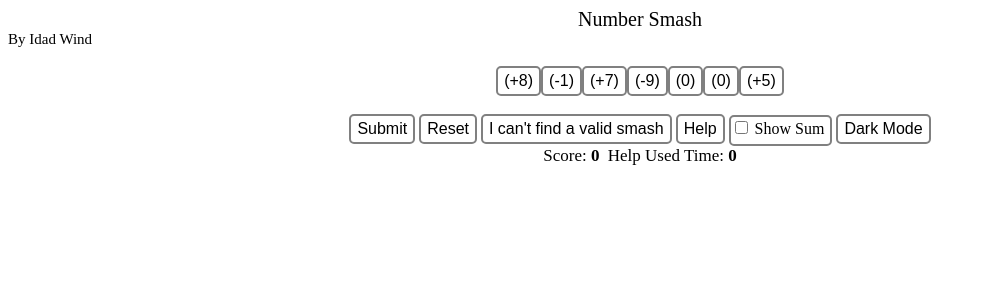
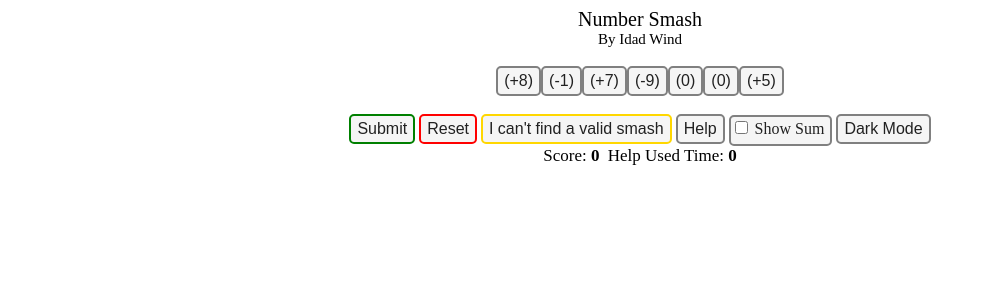
Before and after one commit to idadwind1/NumberSmash, a Jekyll site: the page built from index.md, in a window 1280 px wide. Shown: the top 300 px of the page, without its empty margins (0-985 px from the left). Built offline with Jekyll 4.4.1, drawn with Linux system fonts in a browser that asks for light colours.

Commit message:
Bug fix
fix bug in css and js

```diff
--- a/_layouts/main.html
+++ b/_layouts/main.html
@@ -37,9 +37,9 @@
 			<input type="reset" id="reset_button" value="Reset" class="buttons reset_button">
 			<input type="button" id="check_game_button" value="I can't find a valid smash" class="buttons warning_button">
 			<input type="button" id="help_button" value="Help" class="buttons">
-			<div id="show_sum_checkbox" class="inline_block">
-				<label for="ShowSum" class="buttons checkbox">
-					<input type="checkbox" id="ShowSum" style="cursor: pointer">
+			<div id="show_sum_checkbox_container" class="inline_block">
+				<label for="show_sum_checkbox" class="buttons checkbox">
+					<input type="checkbox" id="show_sum_checkbox" style="cursor: pointer">
 					<span style="cursor: pointer" class="not-trans">Show Sum</span>
 				</label>
 			</div>
--- a/assets/basic/style.css
+++ b/assets/basic/style.css
@@ -1,7 +1,7 @@
 :root{
-	--submit-button-color: green;
-	--reset-button-color: red;
-	--warning-button-color: gold;
+	--submit-button-background-color: green;
+	--reset-button-background-color: red;
+	--warning-button-background-color: gold;
 }
 
 /*body*/
@@ -21,7 +21,9 @@
 }
 .subtitle2 {
 	font-size:15px;
+	text-align: center;
 }
+.title, .s
 .text {
 	color: black;
 }
@@ -34,13 +36,13 @@
 }
 /*buttons*/
 .submit_button {
-    border: 2px solid --submit-button-color;
+    border: 2px solid var(--submit-button-background-color);
 }
 .reset_button {
-    border: 2px solid --reset-button-color;
+    border: 2px solid var(--reset-button-background-color);
 }
 .warning_button{
-	border: 2px solid --warning-button-color;
+	border: 2px solid var(--warning-button-background-color);
 }
 /*checkboxes&radioboxes*/
 .checkbox{
--- a/assets/scripts.js
+++ b/assets/scripts.js
@@ -79,6 +79,7 @@ function DocumentReadyEvent() {
 	const btnCheckGame = document.getElementById("check_game_button");
 	const checkBoxShowSum = document.getElementById("show_sum_checkbox");
 	const spanSum = document.getElementById("sum_span");
+	const spanSumContainer = document.getElementById("sum_span_container");
 	const spanScore = document.getElementById("score_span");
 	const spanHelp = document.getElementById("help_span");
 	const spanGameOver = document.getElementById("gameover_span");
@@ -230,8 +231,9 @@ function DocumentReadyEvent() {
 		initGame(numberCount);
 	});
 	checkBoxShowSum.addEventListener("click", function() {
-		if (spanSum.classList.contains("hide-with-self")) spanSum.classList.remove("hide-with-self");
-		else spanSum.classList.add("hide-with-self");
+		console.log("1");
+		if (spanSumContainer.classList.contains("hide-with-self")) spanSumContainer.classList.remove("hide-with-self");
+		else spanSumContainer.classList.add("hide-with-self");
 	});
 	btnHelp.addEventListener("click", function() {
 		updateHelp(helpUsedTime+1);
--- a/assets/style.css
+++ b/assets/style.css
@@ -1,6 +1,16 @@
 :root{
 	--night-foreground-color: #E0E0E0;
 	--night-background-color: #424242;
+	--light-background-color: #F5F5F5;
+	--light-foreground-color: #212121;
+	--submit-button-background-color: green;
+	--submit-button-foreground-color: white;
+	--reset-button-background-color: red;
+	--reset-button-foreground-color: white;
+	--warning-button-background-color: gold;
+	--warning-button-foreground-color: black;
+	--default-button-background-color: gray;
+	--default-button-foreground-color: white;
 }
 
 /*body*/
@@ -27,7 +37,7 @@
 	transition-duration: 0s;
 }
 /*texts*/
-.night span{
+.night span, .night div{
 	color: white;
 }
 .title {
@@ -53,39 +63,38 @@
 	height: 30px;
 	font-size: 16px;
 	cursor: pointer;
-	background-color: white;
-	color: black;
-	border: 2px solid gray;
+	border: 2px solid var(--default-button-background-color);
+	background-color: var(--light-background-color);
+	color: var(--light-foreground-color);
 }
 .night .buttons {
-    background-color: #424242;
-    color: white;
+    background-color: var(--night-background-color);
+	color: var(--night-foreground-color);
 }
 .buttons:hover/*,.buttons:focus*/ {
-    color: white;
-    background-color: gray;
     box-shadow: 0 12px 16px 0 rgba(0,0,0,0.25),0 17px 50px 0 rgba(0,0,0,0.20);
 }
+.buttons:hover/*,.checkbox:focus*/ {
+    background-color: var(--default-button-background-color);
+    color: var(--default-button-foreground-color);
+}
 .submit_button:hover/*,.submit_button:focus*/ {
-    background-color: green;
+    background-color: var(--submit-button-background-color);
+	color: var(--submit-button-foreground-color);
 }
 .reset_button:hover/*,.reset_button:focus*/ {
-    background-color: red;
+    background-color: var(--reset-button-background-color);
+	color: var(--reset-button-foreground-color);
 }
 .warning_button:hover{
-	background-color: gold;
-	color: black;
+	background-color: var(--warning-button-background-color);
+	color: var(--warning-button-foreground-color);
 }
-/*checkboxes&radioboxes*/
 .checkbox{
 	padding: 1px 6px 1px 0px;
 	display: inline-block;
 	border-radius: 5px;
 	font-size: 16px;
 	cursor: pointer;
-	border: 2px solid gray;
 	height: 24.8px;
 }
-.checkbox:hover/*,.checkbox:focus*/ {
-    background-color: gray;
-}
```
